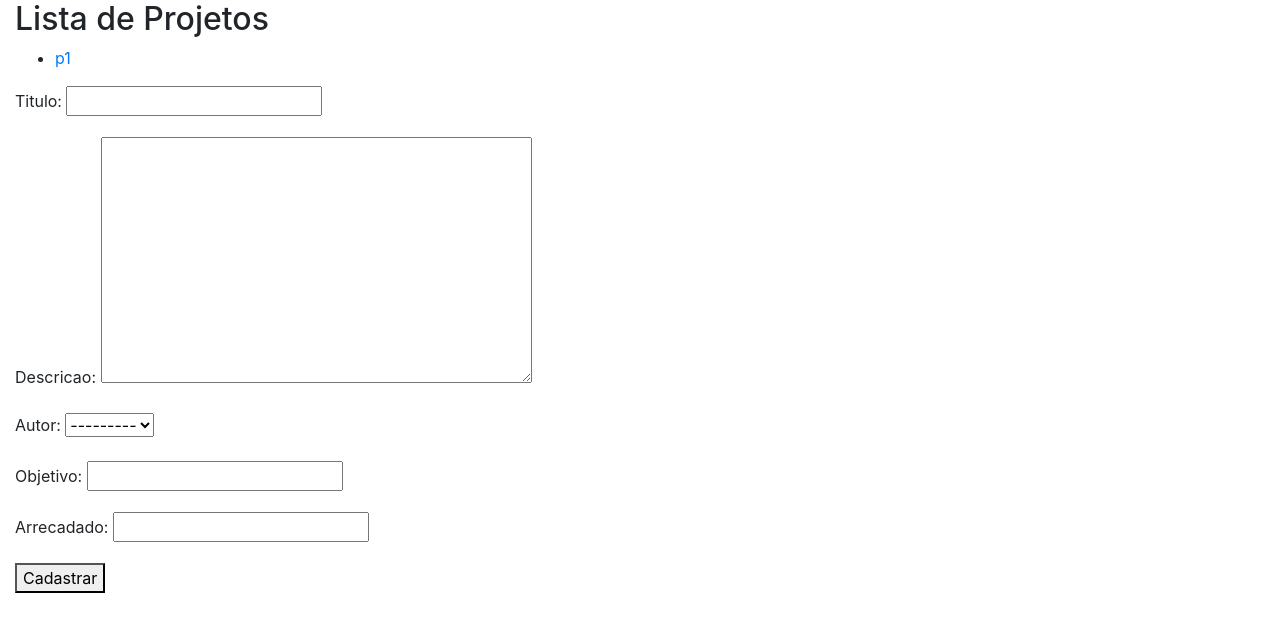
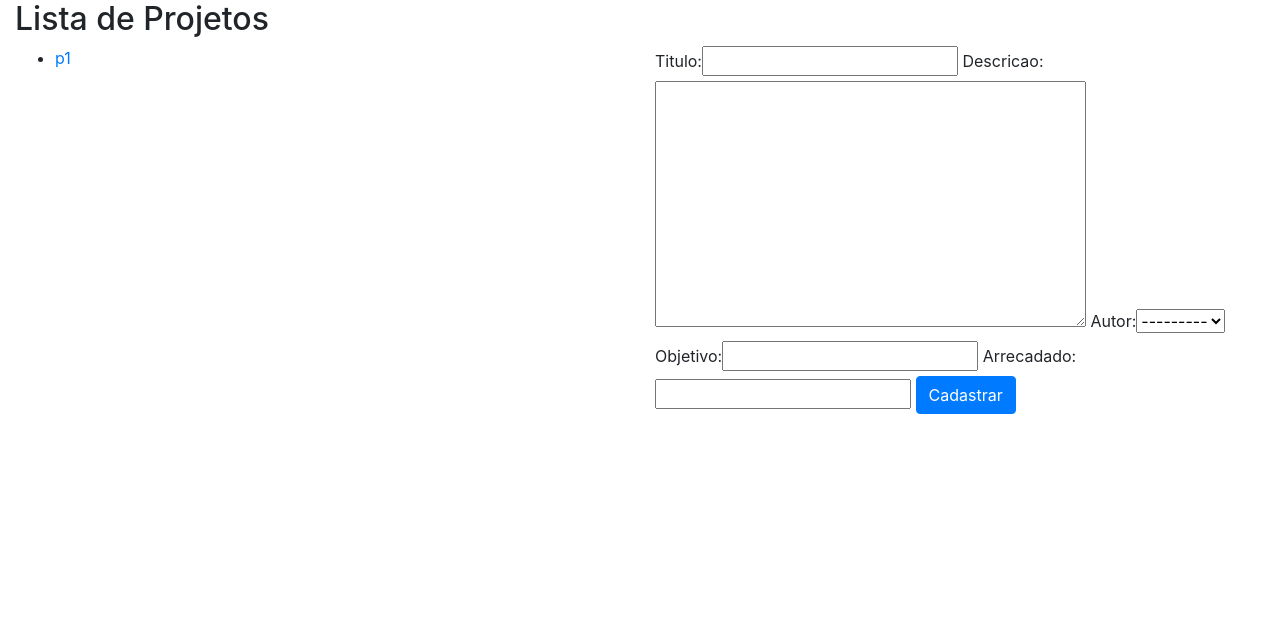
Before and after one commit to saulobicalho/fincole, a Django app: page /core/projetos in a window 1280 px wide. Shown: the top 632 px of the page. Run offline with Django 3.2, Linux system fonts and the light colour scheme; data comes from the database, SQL or seed files in the repository; some libraries are stand-ins or nearby versions.

Commit message:
applies btp forall

```diff
--- a/crowdfunding/core/templates/core/delete_confirm.html
+++ b/crowdfunding/core/templates/core/delete_confirm.html
@@ -7,7 +7,7 @@
 
 <form method="POST">
     {% csrf_token %}
-    <button type="submit">Deletar</button>
+    <button type="submit"class="btn btn-danger">Deletar</button>
 
 </form>
 
--- a/crowdfunding/core/templates/core/lista_instituicoes.html
+++ b/crowdfunding/core/templates/core/lista_instituicoes.html
@@ -1,6 +1,9 @@
 {% extends 'base.html' %}
 
 {% block main %}
+
+<div class="row">
+    <div class="col">
 
         <h2>Lista de instituicoes</h2>
 
@@ -10,4 +13,7 @@
         {% endfor %}
         </ul>
 
+    </div>
+</div>
+
 {% endblock %}
--- a/crowdfunding/core/templates/core/lista_projetos.html
+++ b/crowdfunding/core/templates/core/lista_projetos.html
@@ -1,9 +1,16 @@
 {% extends 'base.html' %}
+{% load bootstrap %}
 
 {% block main %}
 
+    <div class="row">
+        <div class="col-sm-12">
             <h2>Lista de Projetos</h2>
+        </div>
+    </div>
 
+    <div class="row">
+        <div class="col-sm-6">
             <ul>
                 {% for projeto in projetos %}
                     <li>
@@ -11,13 +18,16 @@
                     </li>
                 {% endfor %}
             </ul>
+        </div>
 
+        <div class="col-sm-6">
             <form action="{% url 'core_projeto_novo' %}" method="POST">
+
                 {% csrf_token %}
-    {{ form.as_p }}
-
-    <button type="submit">Cadastrar</button>
-
+                {{ form|bootstrap }}
+                <button type="submit" class="btn btn-primary" >Cadastrar</button>
             </form>
+        </div>
+    </div>
 
 {% endblock %}
--- a/crowdfunding/crowdfunding/settings.py
+++ b/crowdfunding/crowdfunding/settings.py
@@ -38,6 +38,7 @@ INSTALLED_APPS = [
     'django.contrib.messages',
     'django.contrib.staticfiles',
     'core',
+    'bootstrapform',
 ]
 
 MIDDLEWARE = [
```
Also changed, not shown: crowdfunding/core/templates/core/lista_pesquisadores.html (+13 -2 lines), crowdfunding/core/templates/core/update_pesquisador.html (+12 -10 lines), crowdfunding/core/templates/core/update_projeto.html (+12 -11 lines), 2 other files. Lines whose indentation alone changed are shown as unchanged.
